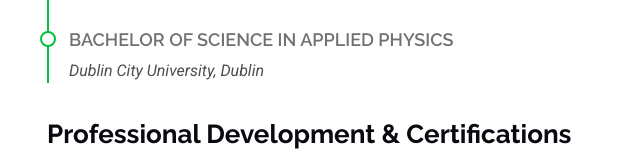
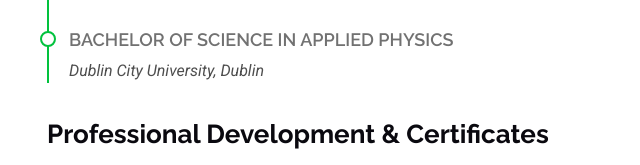
Before and after one commit to ConorBoyle461/financial-physicist.github.io, a plain HTML site: page index.html in a window 1280 px wide. Shown: the part 2962-3127 px from the top of the page, 35-675 px from the left. Drawn offline with Linux system fonts and the light colour scheme.

Commit message:
Renaming certificates

```diff
--- a/index.html
+++ b/index.html
@@ -236,7 +236,7 @@
         </div>
         <div class="row">
           <div class="col-lg-6" data-aos="fade-up" data-aos-delay="100">
-            <h3 class="education-title">Professional Development & Certifications</h3>
+            <h3 class="education-title">Professional Development & Certificates</h3>
             <div class="education-item">
               <h4>IBM Data Science</h4>
               <p><em>Coursera</em></p>
```
